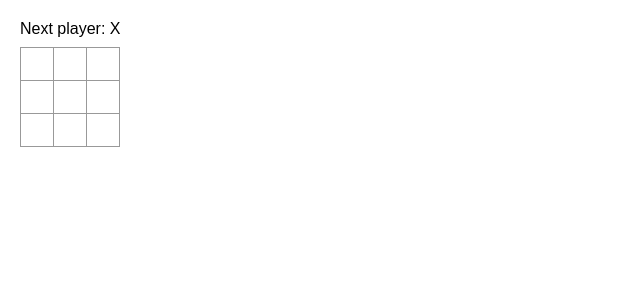
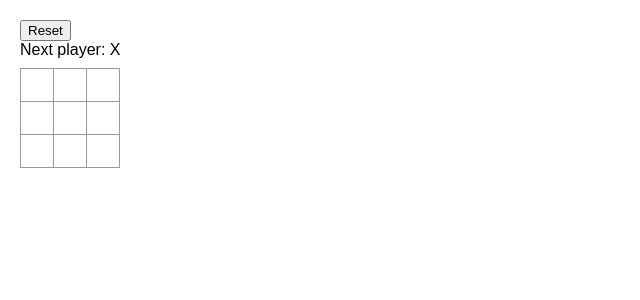
Before and after one commit to HectorRubi/react-tic-tac-toe, a React (Create React App) app: page / in a window 1280 px wide. Shown: the top 300 px of the page, without its empty margins (0-640 px from the left). Built offline with nearby package versions, Linux system fonts and the light colour scheme.

Commit message:
Add reset button

```diff
--- a/src/App/components/Board/index.jsx
+++ b/src/App/components/Board/index.jsx
@@ -39,6 +39,11 @@ export default function Board() {
     setXIsNext(!xIsNext);
   }
 
+  const onReset = () => {
+    setSquares(Array(9).fill(null));
+    setXIsNext(true);
+  }
+
   const winner = calculateWinner(squares);
   let status;
   if (winner) {
@@ -49,6 +54,7 @@ export default function Board() {
 
   return (
     <>
+      <button onClick={onReset}>Reset</button>
       <div className="status">{status}</div>
       <div className="board-row">
         <Square value={squares[0]} onSquareClick={() => handleClick(0)} />
```
